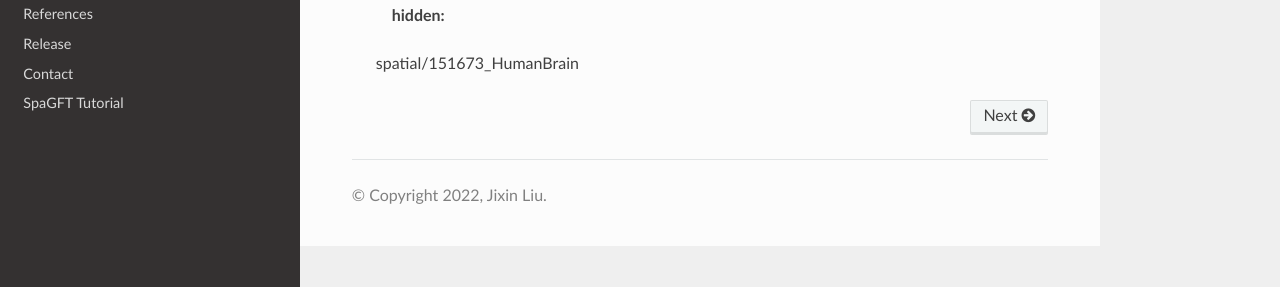
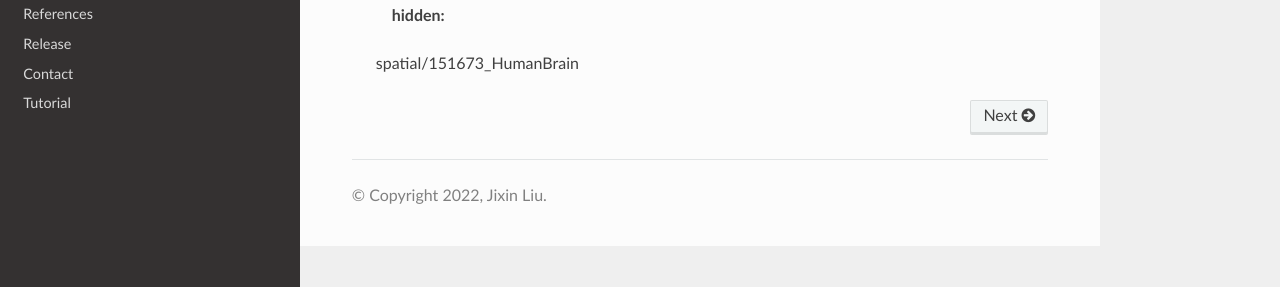
Before and after one commit to jxLiu-bio/SpaGFT, a Sphinx documentation site: the page built from source/index.rst, in a window 1280 px wide. Shown: the part 376-663 px from the top of the page. Built offline with Sphinx 7.4.7 and the Read the Docs theme 2.0.0, drawn with Linux system fonts in a browser that asks for light colours; pages that are not in the unit, such as notebooks, are missing from menus.

Commit message:
Update Tutorial.md

```diff
--- a/source/Tutorial.md
+++ b/source/Tutorial.md
@@ -1,6 +1,6 @@
 <center>
 
-# SpaGFT Tutorial
+# Tutorial
 
 SpaGFT is a python package to process spatial transcript omics data by graph Fourier transform.
 
```
